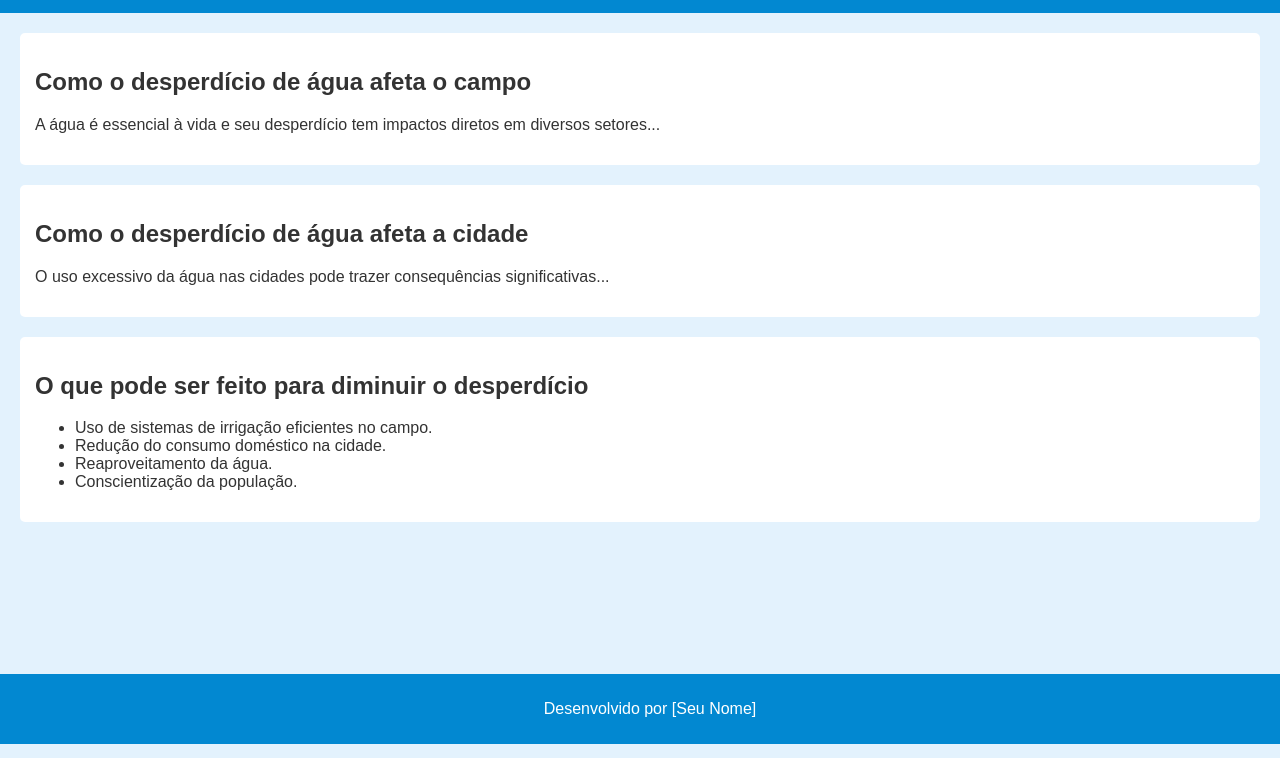
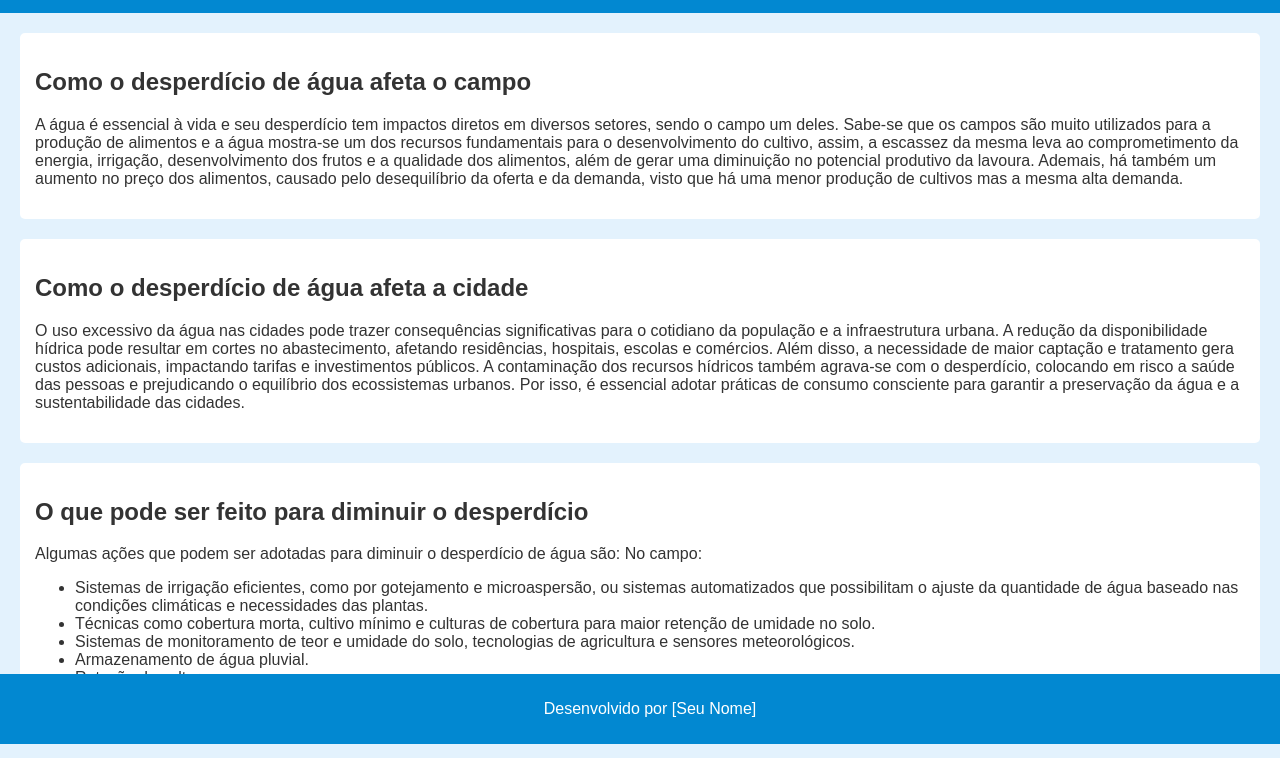
Before and after one commit to MarianeMaicaS/Site_Agrinho_Mariane-Rafaela_2025, a plain HTML site: page index.html in a window 1280 px wide. Shown: the part 56-814 px from the top of the page. Drawn offline with Linux system fonts and the light colour scheme.

Commit message:
Update index.html

```diff
--- a/index.html
+++ b/index.html
@@ -13,21 +13,32 @@
     <main>
         <section class="impacto">
             <h2>Como o desperdício de água afeta o campo</h2>
-            <p>A água é essencial à vida e seu desperdício tem impactos diretos em diversos setores...</p>
+            <p>A água é essencial à vida e seu desperdício tem impactos diretos em diversos setores, sendo o campo um deles. Sabe-se que os campos são muito utilizados para a produção de alimentos e a água mostra-se um dos recursos fundamentais para o desenvolvimento do cultivo, assim, a escassez da mesma leva ao comprometimento da energia, irrigação, desenvolvimento dos frutos e a qualidade dos alimentos, além de gerar uma diminuição no potencial produtivo da lavoura.
+Ademais, há também um aumento no preço dos alimentos, causado pelo desequilíbrio da oferta e da demanda, visto que há uma menor produção de cultivos mas a mesma alta demanda.
+</p>
         </section>
 
         <section class="impacto">
             <h2>Como o desperdício de água afeta a cidade</h2>
-            <p>O uso excessivo da água nas cidades pode trazer consequências significativas...</p>
+            <p>O uso excessivo da água nas cidades pode trazer consequências significativas para o cotidiano da população e a infraestrutura urbana. A redução da disponibilidade hídrica pode resultar em cortes no abastecimento, afetando residências, hospitais, escolas e comércios. Além disso, a necessidade de maior captação e tratamento gera custos adicionais, impactando tarifas e investimentos públicos.
+A contaminação dos recursos hídricos também agrava-se com o desperdício, colocando em risco a saúde das pessoas e prejudicando o equilíbrio dos ecossistemas urbanos. Por isso, é essencial adotar práticas de consumo consciente para garantir a preservação da água e a sustentabilidade das cidades.
+</p>
         </section>
 
         <section class="solucoes">
             <h2>O que pode ser feito para diminuir o desperdício</h2>
+          <p>Algumas ações que podem ser adotadas para diminuir o desperdício de água são:
+No campo:</p>
             <ul>
-                <li>Uso de sistemas de irrigação eficientes no campo.</li>
-                <li>Redução do consumo doméstico na cidade.</li>
-                <li>Reaproveitamento da água.</li>
-                <li>Conscientização da população.</li>
+                <li>Sistemas de irrigação eficientes, como por gotejamento e microaspersão, ou sistemas automatizados que possibilitam o ajuste da quantidade de água baseado nas condições climáticas e necessidades das plantas.
+</li>
+                <li>Técnicas como cobertura morta, cultivo mínimo e culturas de cobertura para maior retenção de umidade no solo.
+</li>
+                <li>Sistemas de monitoramento de teor e umidade do solo, tecnologias de agricultura e sensores meteorológicos.
+</li>
+                <li>Armazenamento de água pluvial.
+</li>
+                <li>Rotação de culturas.</li>
             </ul>
         </section>
     </main>
```
